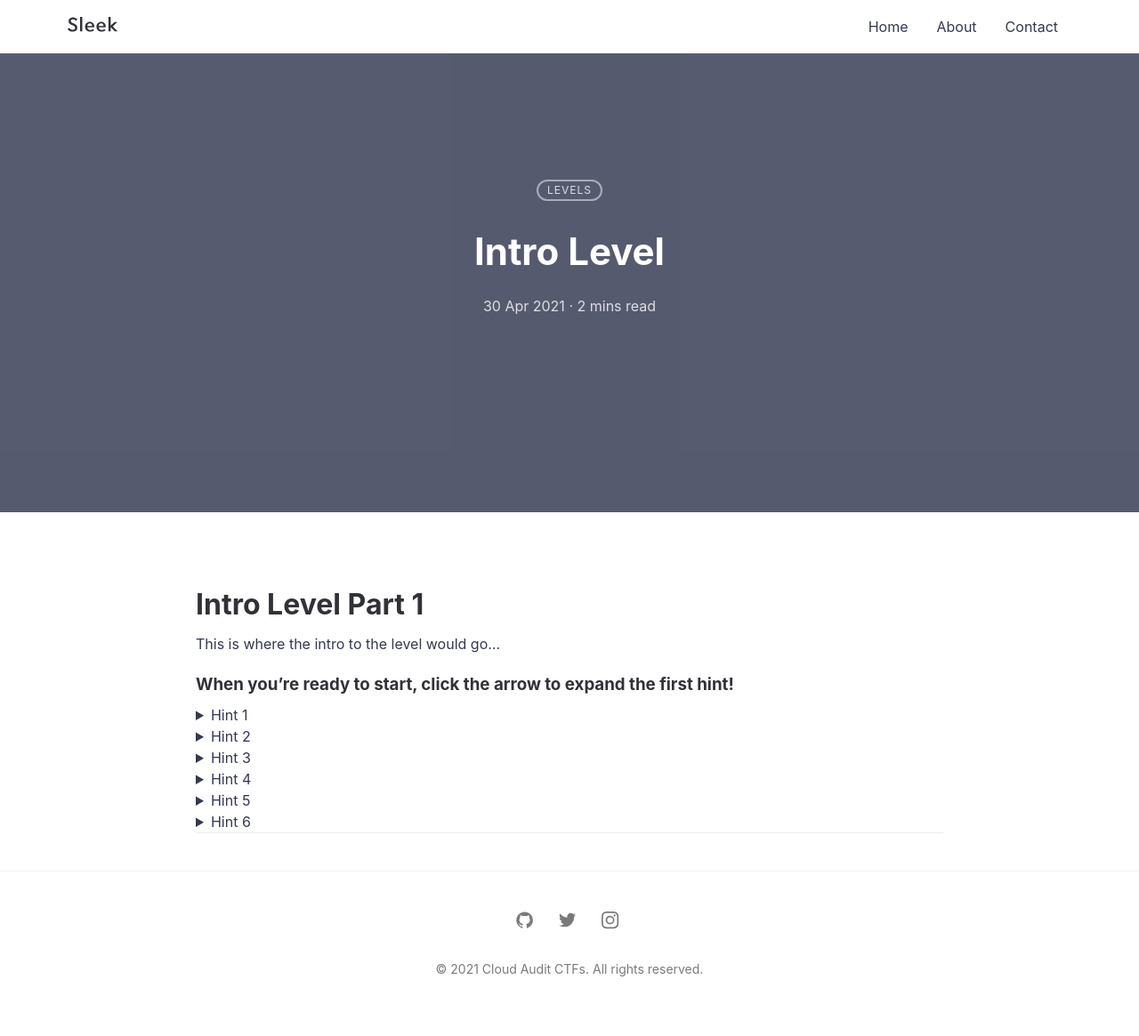
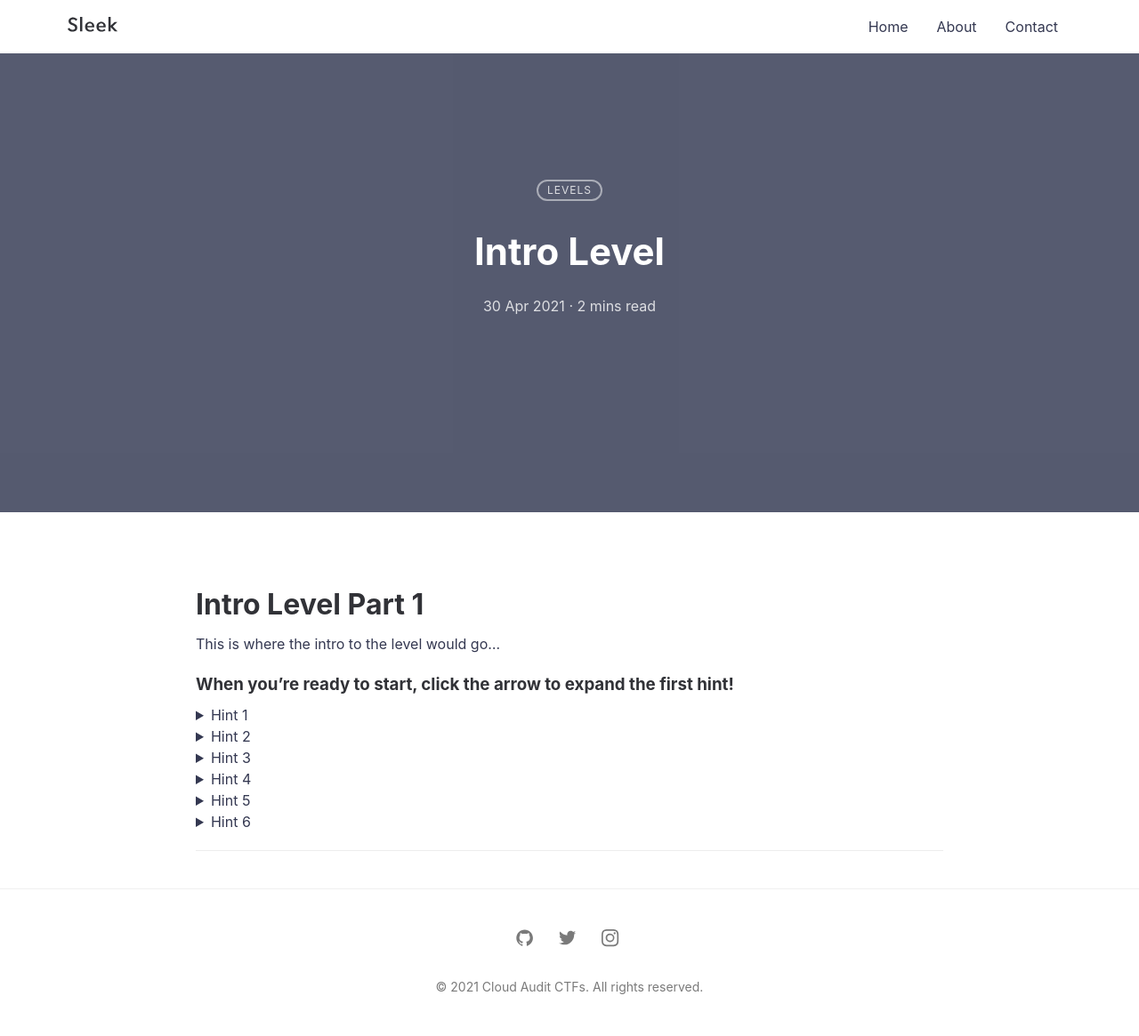
Before and after one commit to asokamoto/CloudAuditCTFs, a Jekyll site: the page built from _posts/2021-04-30-Test-Post.md, in a window 1280 px wide. Shown: the whole page at 89% size. Built offline with Jekyll 4.4.1, drawn with Linux system fonts in a browser that asks for light colours.

Commit message:
Add white space to bottom

```diff
--- a/_posts/2021-04-30-Test-Post.md
+++ b/_posts/2021-04-30-Test-Post.md
@@ -51,3 +51,9 @@ This is where the intro to the level would go...
 	<summary> Hint 6 </summary>
 	<p>We have found the key name for the service account using the leaked key now, but we have also been tasked with figuring out what data has been accessed with the leaked key. We’re already looking at the correct log, so we can examine it to find the name of the bucket accessed. Unfortunately, the logs do not tell us the name of the file accessed, only which bucket was storing the file. Even so, we know that any data stored in this bucket is potentially compromised, while data in other buckets is still secure for the time being.</p>
 </details>
+
+<p> </p>
+<p> </p>
+<p> </p>
+<p> </p>
+<p> </p>
```
